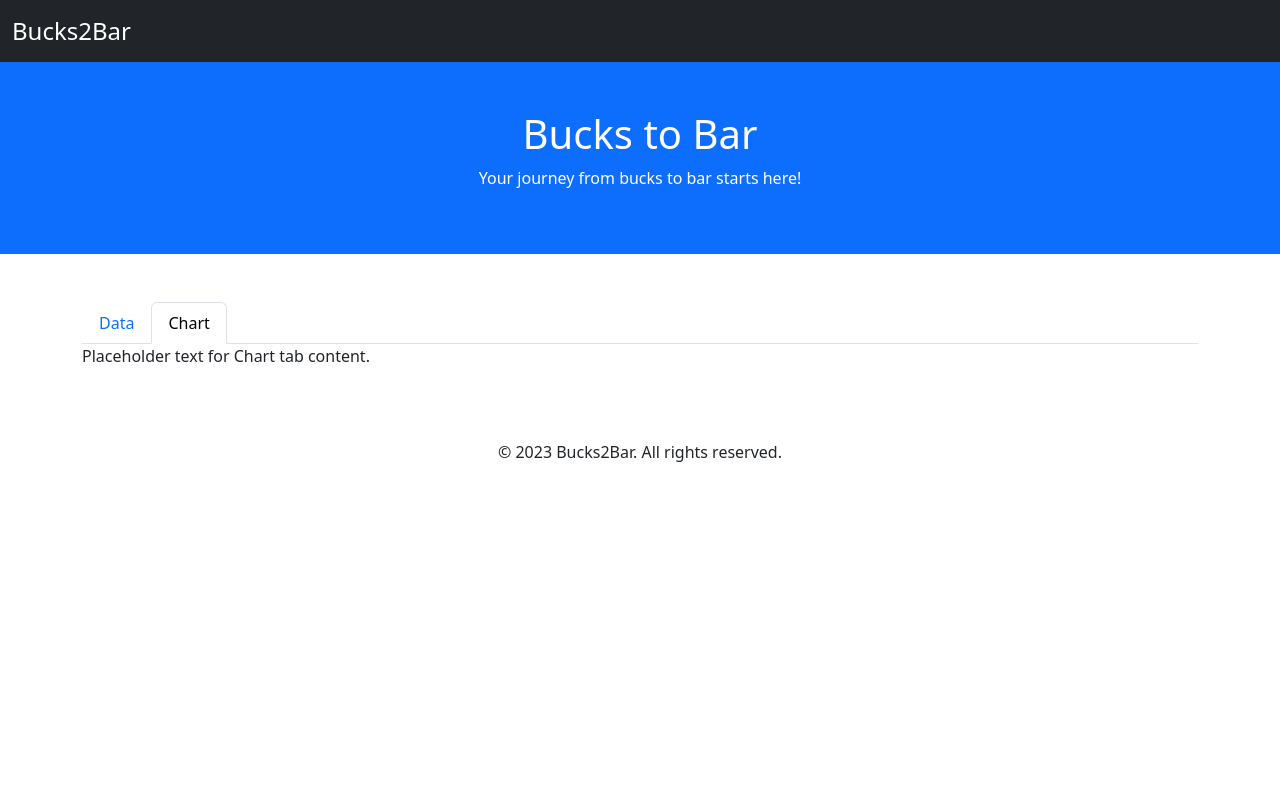
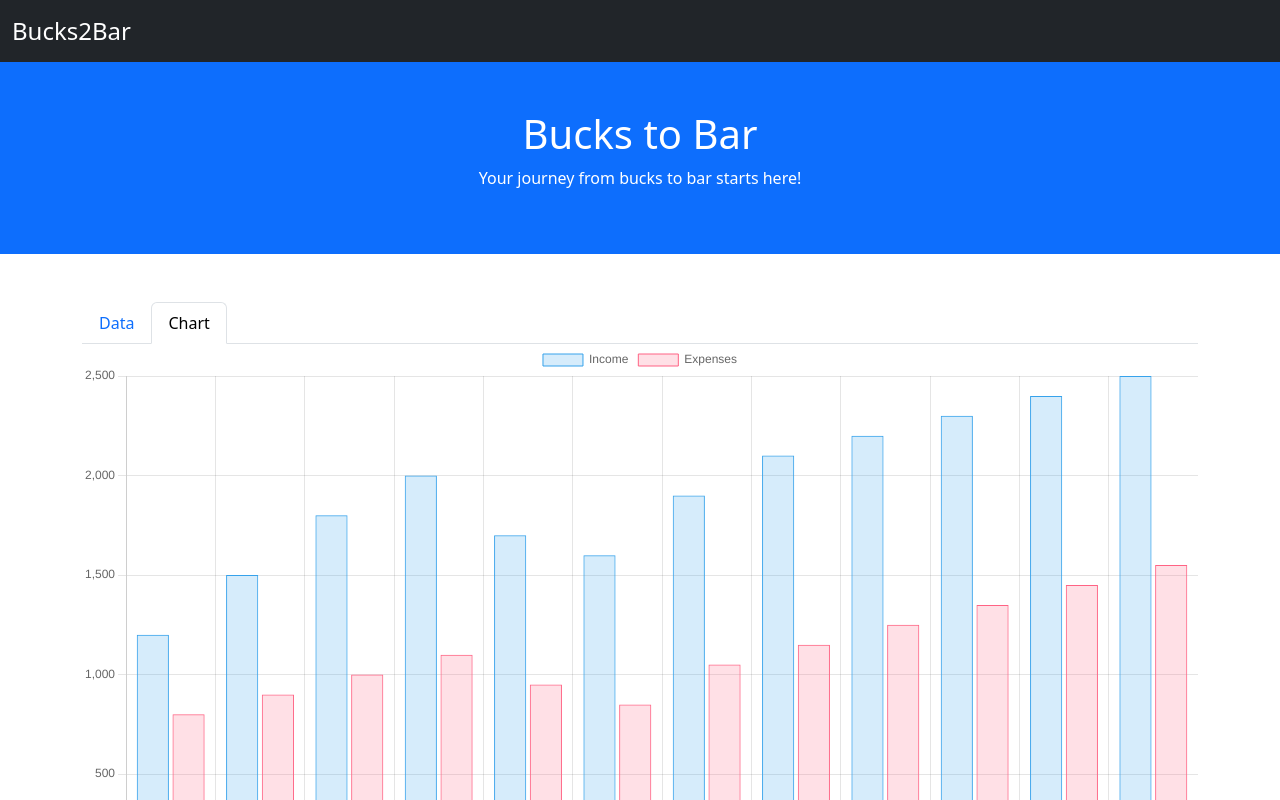
Before and after one commit to chandni-singh/Bucks2Bar, a plain HTML site: page index.html in a window 1280 px wide. Both pictures are taken after a click on the tab "Chart". Shown: the top 800 px of the page. Drawn offline with nearby package versions, Linux system fonts and the light colour scheme.

Commit message:
integrated js chart library and rendered a bar chart under chart tab with dummy data

```diff
--- a/index.html
+++ b/index.html
@@ -265,7 +265,7 @@
         </div>
 
         <div class="tab-pane fade" id="chart" role="tabpanel" aria-labelledby="chart-tab">
-          <p>Placeholder text for Chart tab content.</p>
+            <canvas id="myBarChart"></canvas>
         </div>
       </div>
     </main>
@@ -273,6 +273,7 @@
       <p>&copy; 2023 Bucks2Bar. All rights reserved.</p>
     </footer>
     <script src="https://cdn.jsdelivr.net/npm/bootstrap@5.3.3/dist/js/bootstrap.bundle.min.js"></script>
+    <script src="https://cdn.jsdelivr.net/npm/chart.js"></script>
     <script src="js/scripts.js"></script>
   </body>
 </html>
--- a/js/scripts.js
+++ b/js/scripts.js
@@ -1 +1,50 @@
-// This file is intentionally left blank.
+document.addEventListener("DOMContentLoaded", function () {
+  const ctx = document.getElementById("myBarChart").getContext("2d");
+  const myBarChart = new Chart(ctx, {
+    type: "bar",
+    data: {
+      labels: [
+        "January",
+        "February",
+        "March",
+        "April",
+        "May",
+        "June",
+        "July",
+        "August",
+        "September",
+        "October",
+        "November",
+        "December",
+      ],
+      datasets: [
+        {
+          label: "Income",
+          data: [
+            1200, 1500, 1800, 2000, 1700, 1600, 1900, 2100, 2200, 2300, 2400,
+            2500,
+          ],
+          backgroundColor: "rgba(54, 162, 235, 0.2)",
+          borderColor: "rgba(54, 162, 235, 1)",
+          borderWidth: 1,
+        },
+        {
+          label: "Expenses",
+          data: [
+            800, 900, 1000, 1100, 950, 850, 1050, 1150, 1250, 1350, 1450, 1550,
+          ],
+          backgroundColor: "rgba(255, 99, 132, 0.2)",
+          borderColor: "rgba(255, 99, 132, 1)",
+          borderWidth: 1,
+        },
+      ],
+    },
+    options: {
+      scales: {
+        y: {
+          beginAtZero: true,
+        },
+      },
+    },
+  });
+});
```
